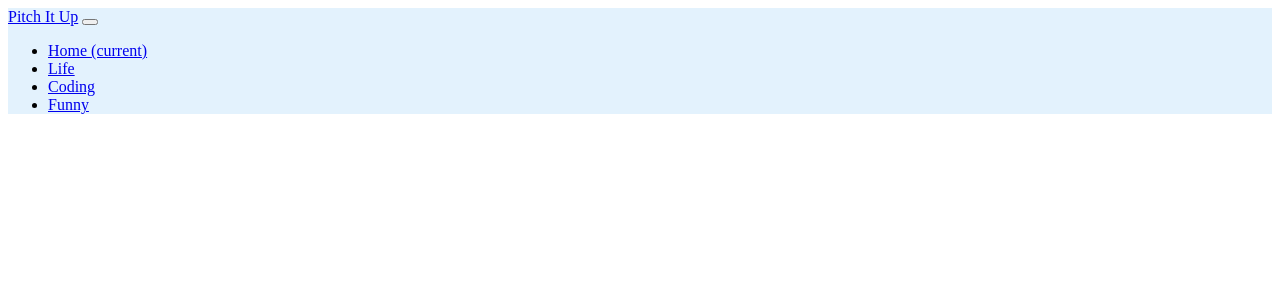
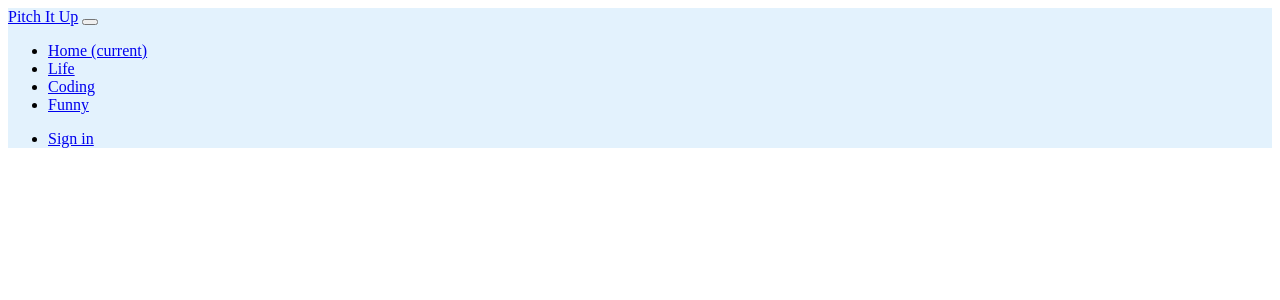
Before and after one commit to IanSani/PItch, a Python web app: template app/templates/navbar.html in a window 1280 px wide. Shown: the top 300 px of the page. Run offline with Jinja, Linux system fonts and the light colour scheme; the template is opened without the code that fills it, so the values that code supplies are empty.

Commit message:
Addedlogic with a conditional statement for when a user is authenticated to the navbar file

```diff
--- a/app/templates/navbar.html
+++ b/app/templates/navbar.html
@@ -19,3 +19,20 @@
         <a class="nav-link" href="/categories/funny">Funny</a>
       </li>
     </ul>
+
+    <ul class="nav navbar-nav navbar-right">
+          {% if current_user.is_authenticated %}
+          <li class="nav-item">
+            <a class="nav-link" href="{{url_for('main.profile',uname=current_user.author)}}">Profile</a>
+          </li>
+          <li class="nav-item">
+            <a class="nav-link" href="{{url_for('auth.logout')}}">Sign out</a>
+          </li>
+          {% else %}
+          <li class="nav-item">
+            <a class="nav-link" href="{{url_for('auth.login')}}">Sign in</a>
+          </li>
+          {%endif%}
+        </ul>
+      </div>
+    </nav>
```
